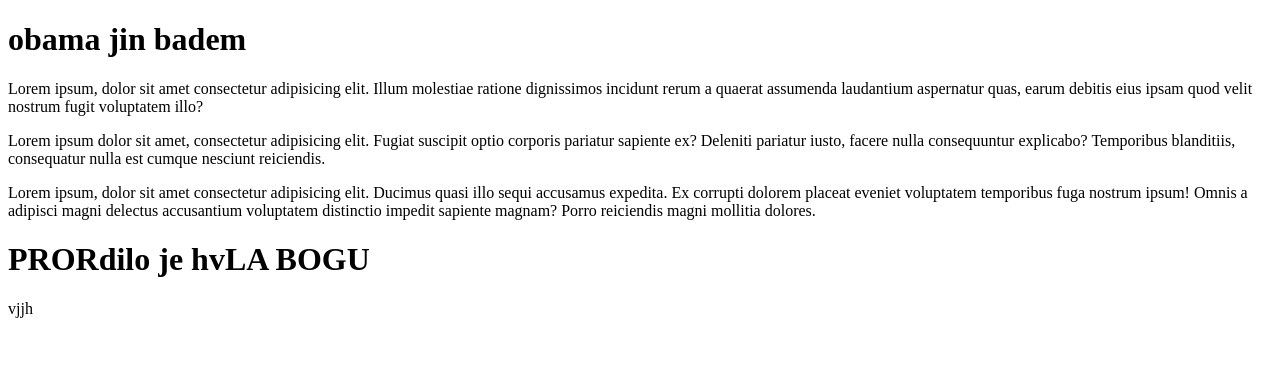
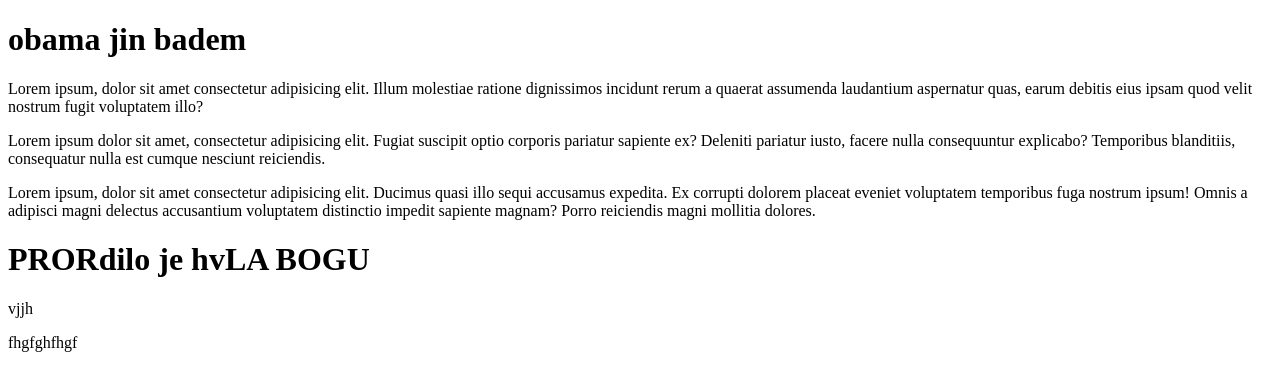
Before and after one commit to prof-ali/PREDAVANJ1, a plain HTML site: page index.html in a window 1280 px wide. Drawn offline with Linux system fonts and the light colour scheme.

Commit message:
jhgfhjgfh

```diff
--- a/index.html
+++ b/index.html
@@ -13,5 +13,6 @@
     <p>Lorem ipsum, dolor sit amet consectetur adipisicing elit. Ducimus quasi illo sequi accusamus expedita. Ex corrupti dolorem placeat eveniet voluptatem temporibus fuga nostrum ipsum! Omnis a adipisci magni delectus accusantium voluptatem distinctio impedit sapiente magnam? Porro reiciendis magni mollitia dolores.</p>
     <h1>PRORdilo je hvLA BOGU</h1>
     <p>vjjh</p>
+    <p>fhgfghfhgf</p>
 </body>
 </html>
```
